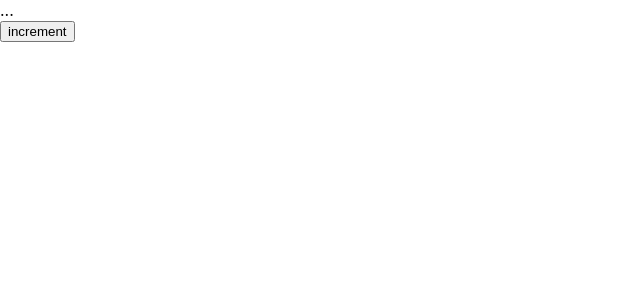
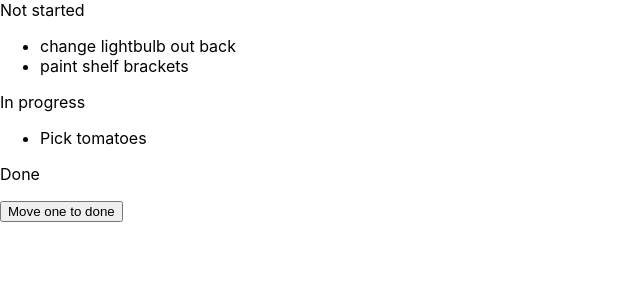
Before and after one commit to sofacles/react-hooks-ala-ben-awad, a React (Create React App) app: page / in a window 1280 px wide. Shown: the top 300 px of the page, without its empty margins (0-640 px from the left). Built offline with nearby package versions, Linux system fonts and the light colour scheme; no server answers.

Commit message:
crappy implementation of TodOs.  about to start on useReducer

```diff
--- a/src/App.tsx
+++ b/src/App.tsx
@@ -1,25 +1,79 @@
 import React, { useState } from 'react';
-import { useFetch } from './useFetch';
+import { iTask, TaskStatuses, iToDoList } from "./commonTypes";
 
 function App() {
+  // I'm trying to do my redux homework with react hooks, and I just watched Ben's video about useReducer.  This is a very naieve POC using useState
+  // and it doesn't really have the features requested by the TODO app: Having 3 lists, separated by status and being able to toggle each TODO's status from a little menu
+  // So, I'm going to check in this crap and then try to use useReducer
 
-  let [count, setCount] = useState(0);
-  let url = `http://numbersapi.com/${count}/trivia`;
+  const generateDefaultList = () : iToDoList => {
+    let dummies: iTask[] = [{
+      id: "121",
+      title: "change lightbulb out back",
+      description: "May need a ladder",
+      status: TaskStatuses.NotStarted
+    },
+    {
+      id: "122",
+      title: "paint shelf brackets",
+      description: "where is that paint",
+      status: TaskStatuses.NotStarted
+    },
+    {
+      id: "123",
+      title: "Pick tomatoes",
+      description: "We have a lot",
+      status: TaskStatuses.InProgress
+    }
+  ];
 
-  // ergebnis will be kept live by the useEffect inside the custom hook: useFetch
-  // Note that this expression matches the type I declare as hook in useFetch, but later commented out.
-  // Maybe it's because it can infer the type of url?
-  var {cargoFromUrl, loading } = useFetch(url);
+  let retVal : iToDoList = {
+    notStartedList: dummies.filter(t => t.status === TaskStatuses.NotStarted),
+    inProgressList: dummies.filter(t => t.status === TaskStatuses.InProgress),
+    doneList: dummies.filter(t => t.status === TaskStatuses.Done),
+    };
+
+    return retVal;
+  }
+
+  const listFrom = () => {
+    let inProg = taskList.inProgressList.map(a => <li>{a.title}</li>);
+    return inProg;
+  };
+
+   let [taskList, setTaskList] = useState(generateDefaultList());
+
+   const test = () => {
+    let newState = Object.assign({}, taskList);
+    let taskToMove = taskList.notStartedList.filter(a => a.id === "122")[0];
+    let newNotStarted = taskList.notStartedList.filter(a => a.id !== "122");
+    taskToMove.status = TaskStatuses.InProgress;
+    newState.inProgressList.push(taskToMove);
+    newState.notStartedList = newNotStarted;
+    setTaskList(newState);
+  };
+
+  debugger;
 
   return (
     <div className="App">
-      <div>
-        <span>{ loading ? '...': cargoFromUrl}</span>
-      </div>
-      <button onClick={() => {
-        setCount((c) => c + 1);
-        console.log(`url is ${url}`);
-      }}>increment</button>
+      Not started
+       <ul>
+        {
+          taskList.notStartedList.map(a => <li>{a.title}</li>)
+        }
+      </ul>
+      In progress
+      <ul>
+        {listFrom()}
+      </ul>
+      Done
+      <ul>
+        {
+          taskList.doneList.map(a => <li>{a.title}</li>)
+        }
+      </ul>
+      <button onClick={test}>Move one to done</button>
     </div>
   );
 }
--- /dev/null
+++ b/src/commonTypes.ts
@@ -0,0 +1,18 @@
+export enum TaskStatuses {
+  NotStarted = "not started",
+  InProgress = "in progress",
+  Done = "done"
+}
+
+export interface iTask {
+  description: string,
+  id: string,
+  status: TaskStatuses,
+  title: string
+}
+
+export interface iToDoList {
+  notStartedList: iTask[],
+  inProgressList: iTask[],
+  doneList: iTask[]
+}
```
